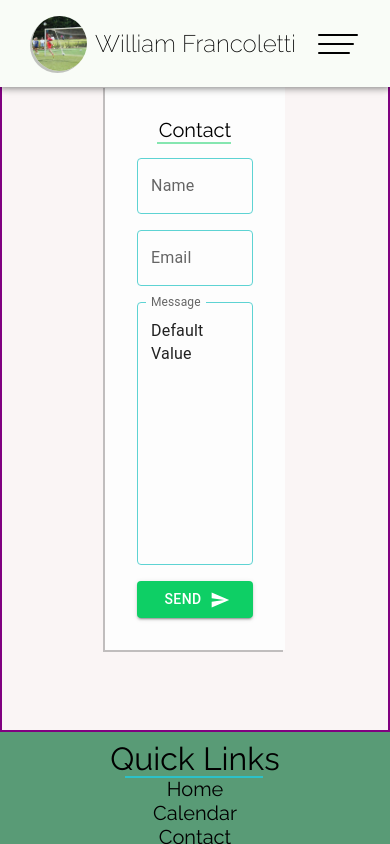
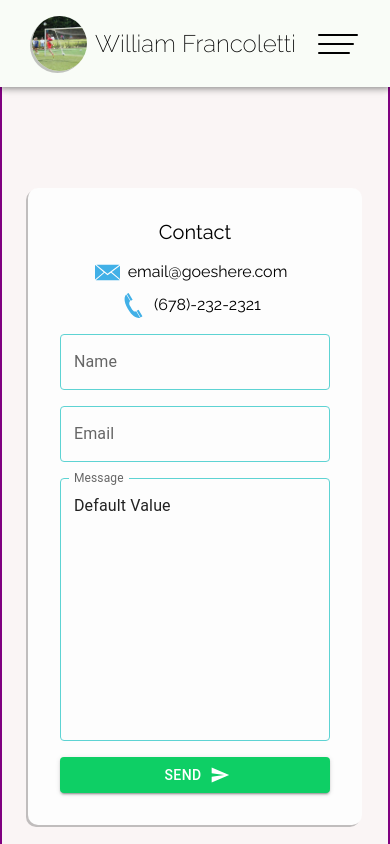
Before and after one commit to Briffon/William, a React (Create React App) app in the folder front-end/: page /Contact in a window 390 px wide. Built offline with nearby package versions, Linux system fonts and the light colour scheme.

Commit message:
responsivne contact css

```diff
--- a/front-end/src/components/Pages/Contact/index.js
+++ b/front-end/src/components/Pages/Contact/index.js
@@ -1,12 +1,26 @@
 import { Button, TextField } from "@mui/material";
 import SendIcon from "@mui/icons-material/Send";
 import React from "react";
-
+import Mail from "../../Assets/mail.svg";
+import Phone from "../../Assets/phone.svg";
 function Contact() {
   return (
     <div className="page contact-container">
+      <div className="contact-container-form">
+        <div className="contact-container__heading">
+          <h2>Contact</h2>
+          <ul>
+            <li>
+              <img src={Mail} alt="email" />
+              <p>email@goeshere.com</p>
+            </li>
+            <li>
+              <img src={Phone} alt="email" />
+              <p>(678)-232-2321</p>
+            </li>
+          </ul>
+        </div>
         <form className="contact-form">
-        <h2>Contact</h2>
           <TextField
             sx={{ marginBottom: "1rem" }}
             id="outlined-basic"
@@ -38,6 +52,7 @@ function Contact() {
           </Button>
         </form>
       </div>
+    </div>
   );
 }
 
--- a/front-end/src/components/SCSS/contact.scss
+++ b/front-end/src/components/SCSS/contact.scss
@@ -1,27 +1,52 @@
 .contact-container {
   border: 2px solid purple;
-  width: 100vw;
-  padding: 5rem 0rem 5rem 0rem;
+  height: 100vh;
   display: flex;
-  align-items: center;
+  flex-direction: column;
+  justify-content: center;
 }
 
-.contact-form {
+.contact-container-form {
+  max-width: 80%;
   background-color: $form-background;
   display: flex;
-  width: 30%;
-  // height: 50vh;
   flex-direction: column;
-  align-items: center;
-  justify-content: center;
+  margin-right: auto;
   margin-left: auto;
-  margin-right: auto;
   padding: 2rem;
-  // border-radius: 10px 10px 10px 10px;
+  border-radius: 10px;
 
   -webkit-box-shadow: -2px 2px 0px 0px rgba(0, 0, 0, 0.23);
   -moz-box-shadow: -2px 2px 0px 0px rgba(0, 0, 0, 0.23);
   box-shadow: -2px 2px 0px 0px rgba(0, 0, 0, 0.23);
+}
+
+.contact-container__heading {
+  display: flex;
+  flex-direction: column;
+  align-items: center;
+  width: 100%;
+  margin-bottom: 1rem;
+
+  ul {
+    display: flex;
+    flex-direction: row;
+    width: 100%;
+    justify-content: center;
+    margin-top: 1rem;
+
+    img {
+      width: 25px;
+      height: 25px;
+      margin-right: 0.5rem;
+    }
+
+    li {
+      display: flex;
+      flex-direction: row;
+      margin-right: 0.5rem;
+    }
+  }
 }
 
 .contact-form h2 {
@@ -43,3 +68,22 @@
   border-color: $form-input-outline !important;
   //   background-color: $form-input !important;
 }
+
+//Mobile
+
+@media (max-width: 622px) {
+  .contact-container-form {
+    max-width: 70%;
+  }
+}
+
+@media (max-width: 501px) {
+  .contact-container__heading ul {
+    flex-direction: column;
+    align-items: center;
+
+    li:nth-of-type(2) {
+      margin-top: 0.5rem;
+    }
+  }
+}
```
Lines whose indentation alone changed are shown as unchanged.
